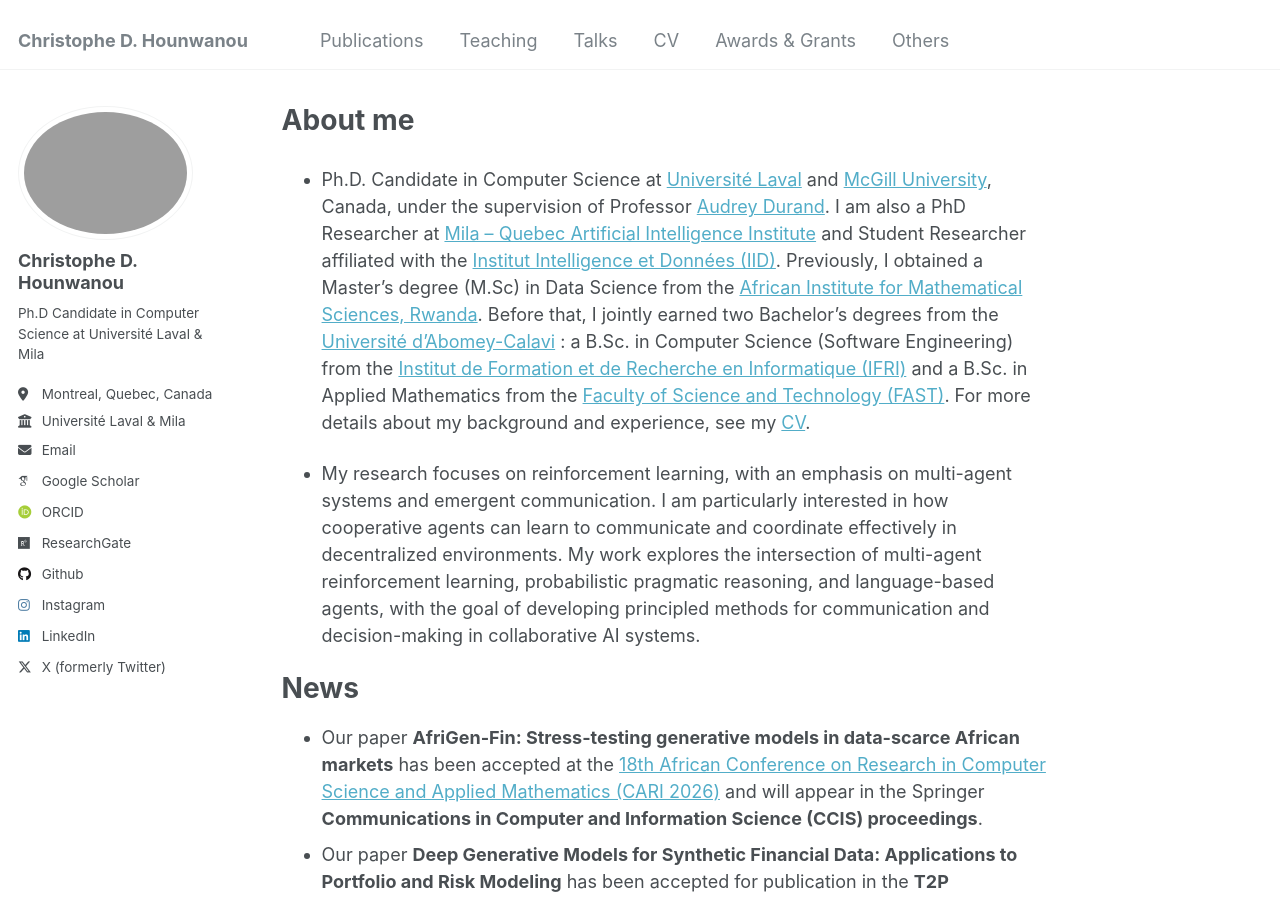
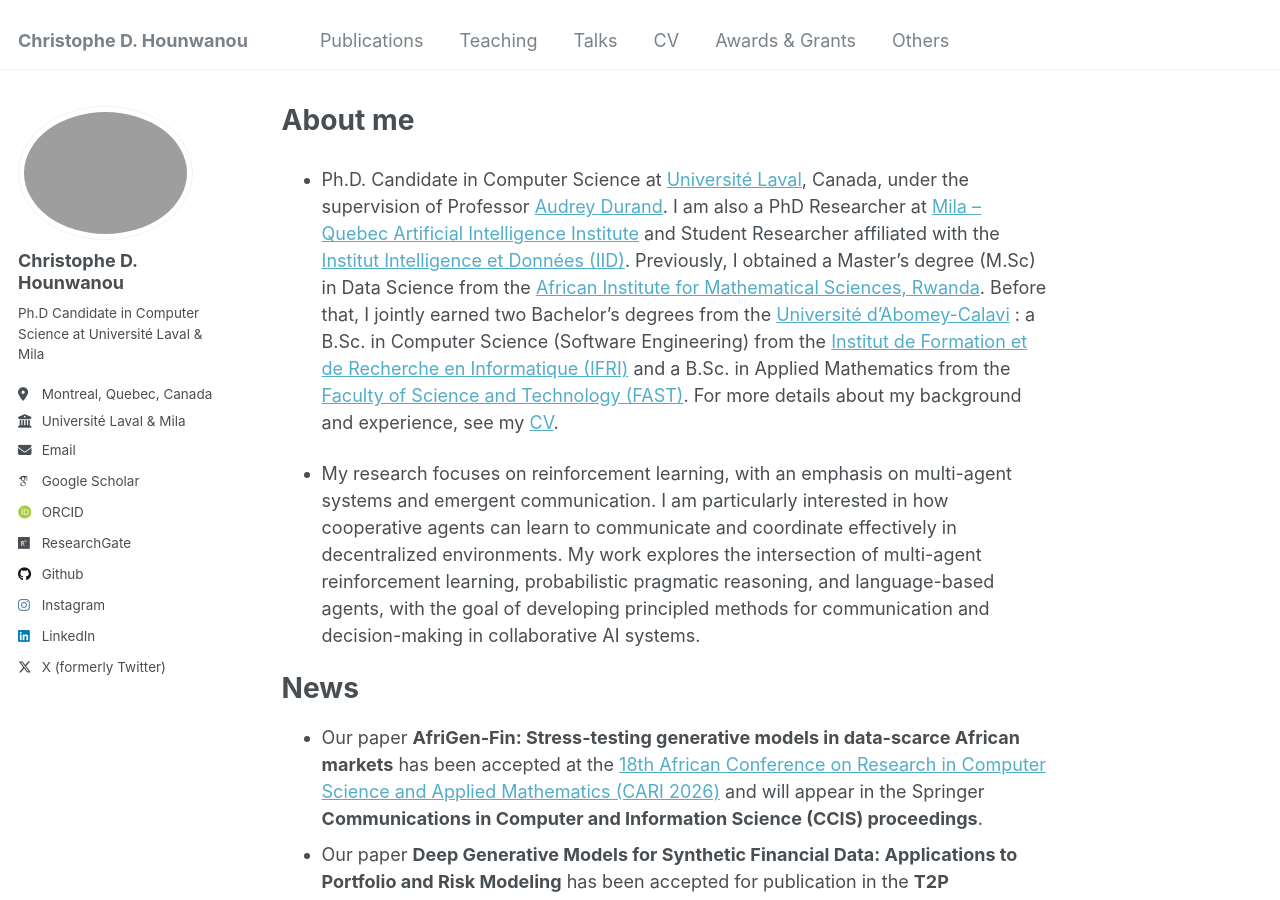
Before and after one commit to chrishounwanou/chrishounwanou.github.io, a Jekyll site: the page built from _pages/about.md, in a window 1280 px wide and 900 px high. Built offline with Jekyll 4.4.1, drawn with Linux system fonts in a browser that asks for light colours; some web fonts are replaced.

```diff
--- a/_pages/about.md
+++ b/_pages/about.md
@@ -6,7 +6,7 @@ redirect_from:
   - /about/
   - /about.html
 ---
-- Ph.D. Candidate in Computer Science at [Université Laval](https://www.ulaval.ca/) and [McGill University](https://www.mcgill.ca/fr), Canada, under the supervision of Professor [Audrey Durand](https://mila.quebec/fr/annuaire/audrey-durand). I am also a PhD Researcher at [Mila – Quebec Artificial Intelligence Institute](https://mila.quebec/fr) and Student Researcher affiliated with the [Institut Intelligence et Données (IID)](https://iid.ulaval.ca/). Previously, I obtained a Master's degree (M.Sc) in Data Science from the [African Institute for Mathematical Sciences, Rwanda](https://aims.ac.rw/). Before that, I jointly earned two Bachelor's degrees from the [Université d'Abomey-Calavi](https://www.uac.bj/) : a B.Sc. in Computer Science (Software Engineering) from the [Institut de Formation et de Recherche en Informatique (IFRI)](https://ifri-uac.bj/) and a B.Sc. in Applied Mathematics from the [Faculty of Science and Technology (FAST)](https://www.uac.bj/ufr-entites-facultes-instituts-centres-uac/). For more details about my background and experience, see my [CV](/files/Christophe_Hounanou_CV.pdf).
+- Ph.D. Candidate in Computer Science at [Université Laval](https://www.ulaval.ca/), Canada, under the supervision of Professor [Audrey Durand](https://mila.quebec/fr/annuaire/audrey-durand). I am also a PhD Researcher at [Mila – Quebec Artificial Intelligence Institute](https://mila.quebec/fr) and Student Researcher affiliated with the [Institut Intelligence et Données (IID)](https://iid.ulaval.ca/). Previously, I obtained a Master's degree (M.Sc) in Data Science from the [African Institute for Mathematical Sciences, Rwanda](https://aims.ac.rw/). Before that, I jointly earned two Bachelor's degrees from the [Université d'Abomey-Calavi](https://www.uac.bj/) : a B.Sc. in Computer Science (Software Engineering) from the [Institut de Formation et de Recherche en Informatique (IFRI)](https://ifri-uac.bj/) and a B.Sc. in Applied Mathematics from the [Faculty of Science and Technology (FAST)](https://www.uac.bj/ufr-entites-facultes-instituts-centres-uac/). For more details about my background and experience, see my [CV](/files/Christophe_Hounanou_CV.pdf).
 
 - My research focuses on reinforcement learning, with an emphasis on multi-agent systems and emergent communication. I am particularly interested in how cooperative agents can learn to communicate and coordinate effectively in decentralized environments. My work explores the intersection of multi-agent reinforcement learning, probabilistic pragmatic reasoning, and language-based agents, with the goal of developing principled methods for communication and decision-making in collaborative AI systems.
 
```
